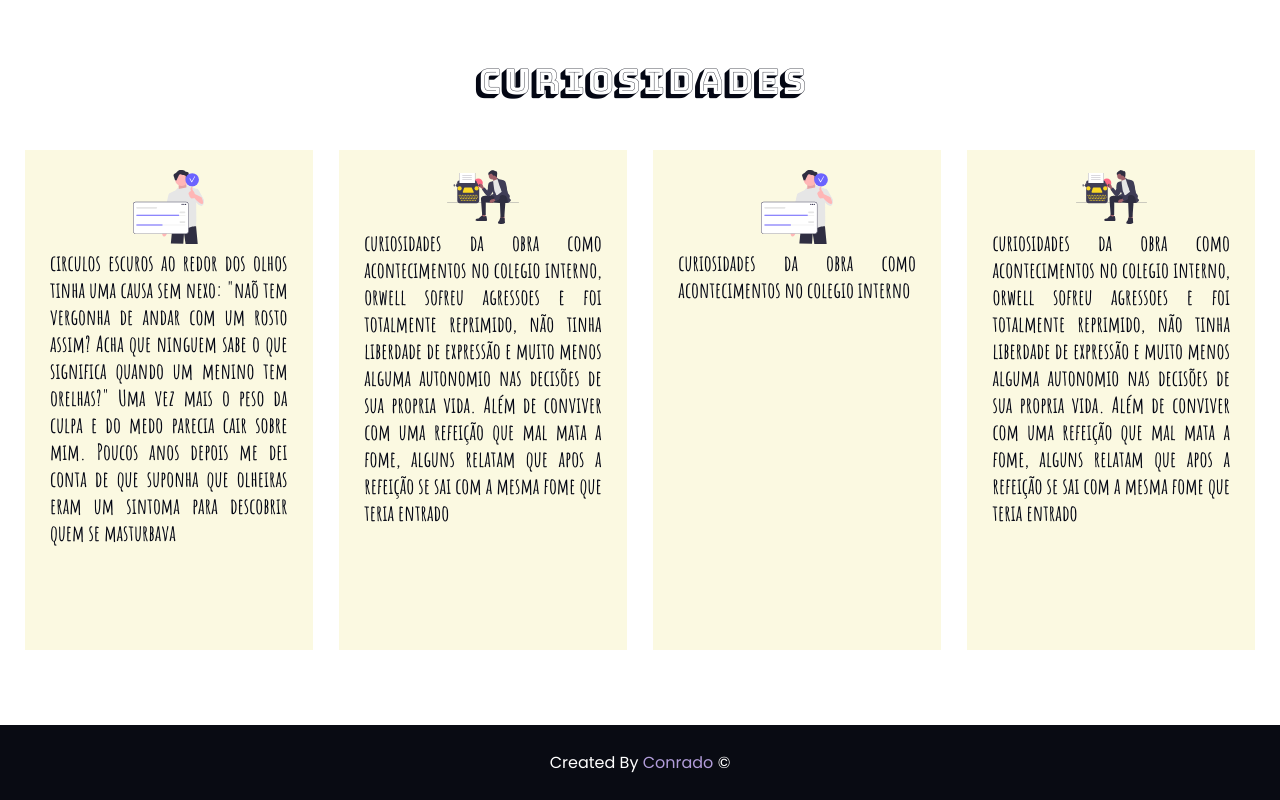
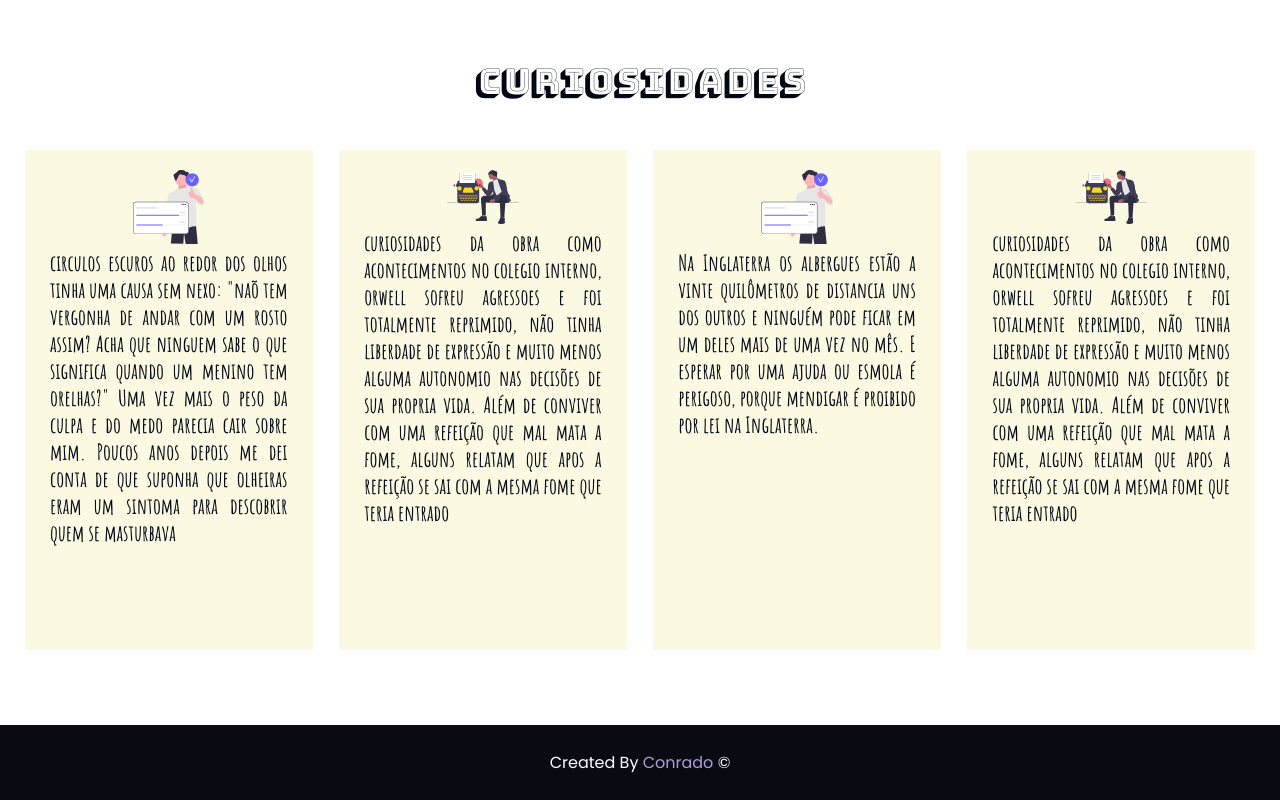
Before and after one commit to Conradiz/Como_morrem_os_pobres, a plain HTML site: page por-dentro-da-obra.html in a window 1280 px wide. Shown: the part 3605-4405 px from the top of the page. Drawn offline with Linux system fonts and the light colour scheme.

Commit message:
Update por-dentro-da-obra.html

```diff
--- a/por-dentro-da-obra.html
+++ b/por-dentro-da-obra.html
@@ -169,7 +169,7 @@
                         <div class="iconn">
                             <img src="images/icon.svg" alt="">
                         </div>
-                        <p>curiosidades da obra como acontecimentos no colegio interno  </p>
+                        <p>Na Inglaterra os albergues estão a vinte quilômetros de distancia uns dos outros e ninguém pode ficar em um deles mais de uma vez no mês. E esperar por uma ajuda ou esmola é perigoso, porque mendigar é proibido por lei na Inglaterra.</p>
                     </div>
                 </div>
                 <div class="car">
```
